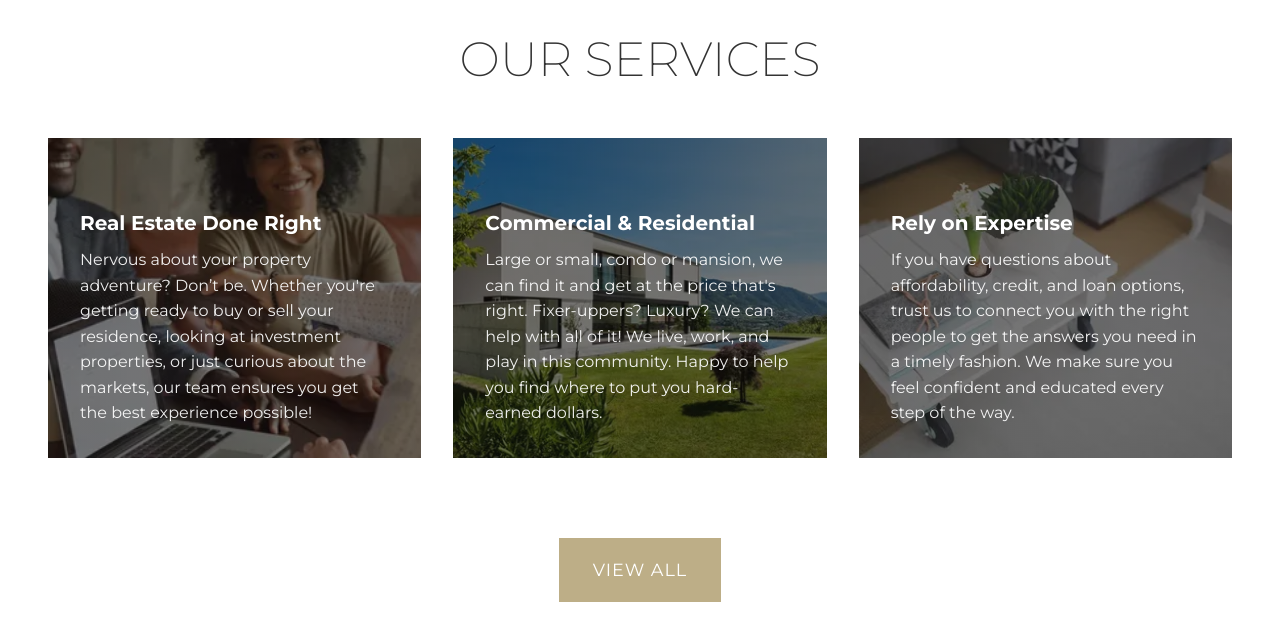
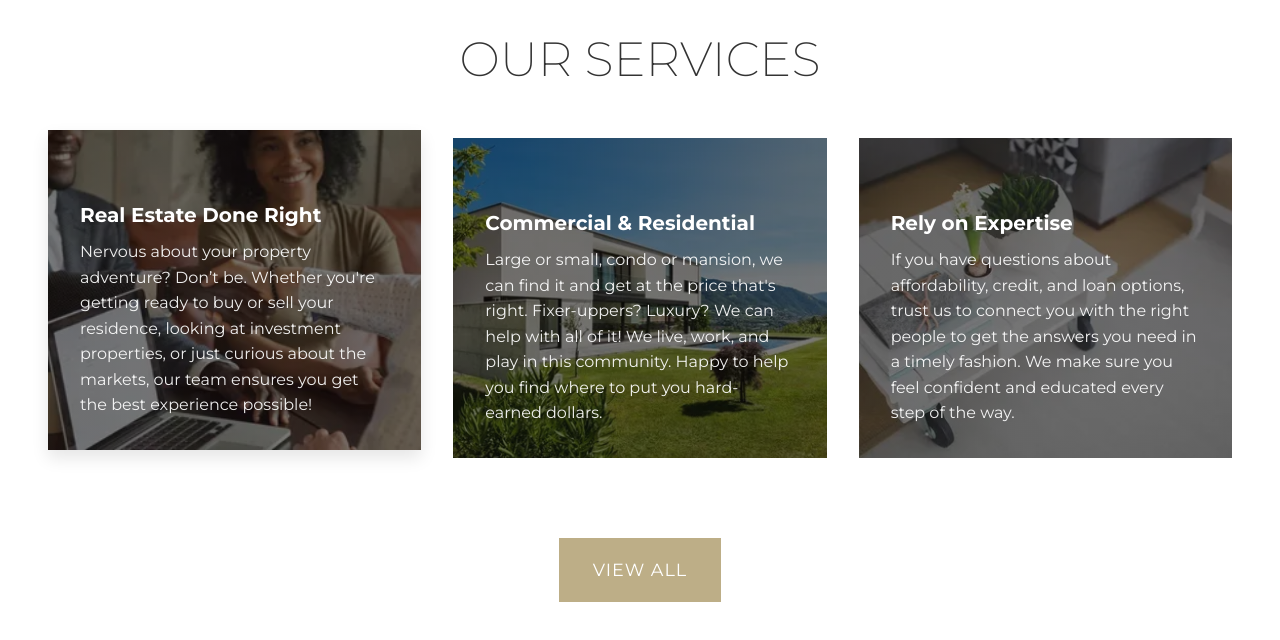
Before and after one commit to kenp1171-ui/luxurypresence-assignment, a plain HTML site: page index.html in a window 1280 px wide. In both pictures the pointer is over the element 234 px from the left and 4447 px from the top of the page. Shown: the part 4149-4789 px from the top of the page. Drawn offline with Linux system fonts and the light colour scheme.

Commit message:
added changes

```diff
--- a/css/style.css
+++ b/css/style.css
@@ -748,6 +748,11 @@ select, input {
 }
 
 
+.service:hover {
+    transform: translateY(-8px);
+    box-shadow: 0 8px 16px var(--black-overlay-light);
+}
+
 /* contact */
 
 
```
